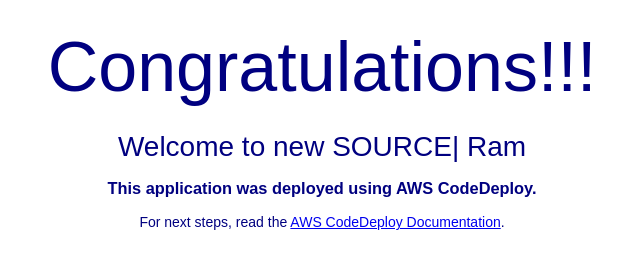
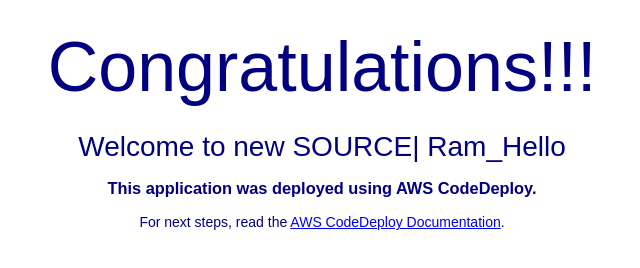
Before and after one commit to kodurram/sfdc, a plain HTML site: page index.html in a window 1280 px wide. Shown: the part 220-488 px from the top of the page, without its empty margins (318-958 px from the left). Drawn offline with Linux system fonts and the light colour scheme.

Commit message:
Update index.html

```diff
--- a/index.html
+++ b/index.html
@@ -28,7 +28,7 @@
   <div align="center">
     <img src="https://s3.ap-south-1.amazonaws.com/www.basava.com/aar_logo_final.png" style="max-width: 20%;">
     <h1>Congratulations!!! </h1>
-      <h2>Welcome to new SOURCE| Ram </h2>
+      <h2>Welcome to new SOURCE| Ram_Hello</h2>
     <h3>This application was deployed using AWS CodeDeploy.</h3>
     <p>For next steps, read the <a href="http://aws.amazon.com/documentation/codedeploy">AWS CodeDeploy Documentation</a>.</p>
   </div>
```
